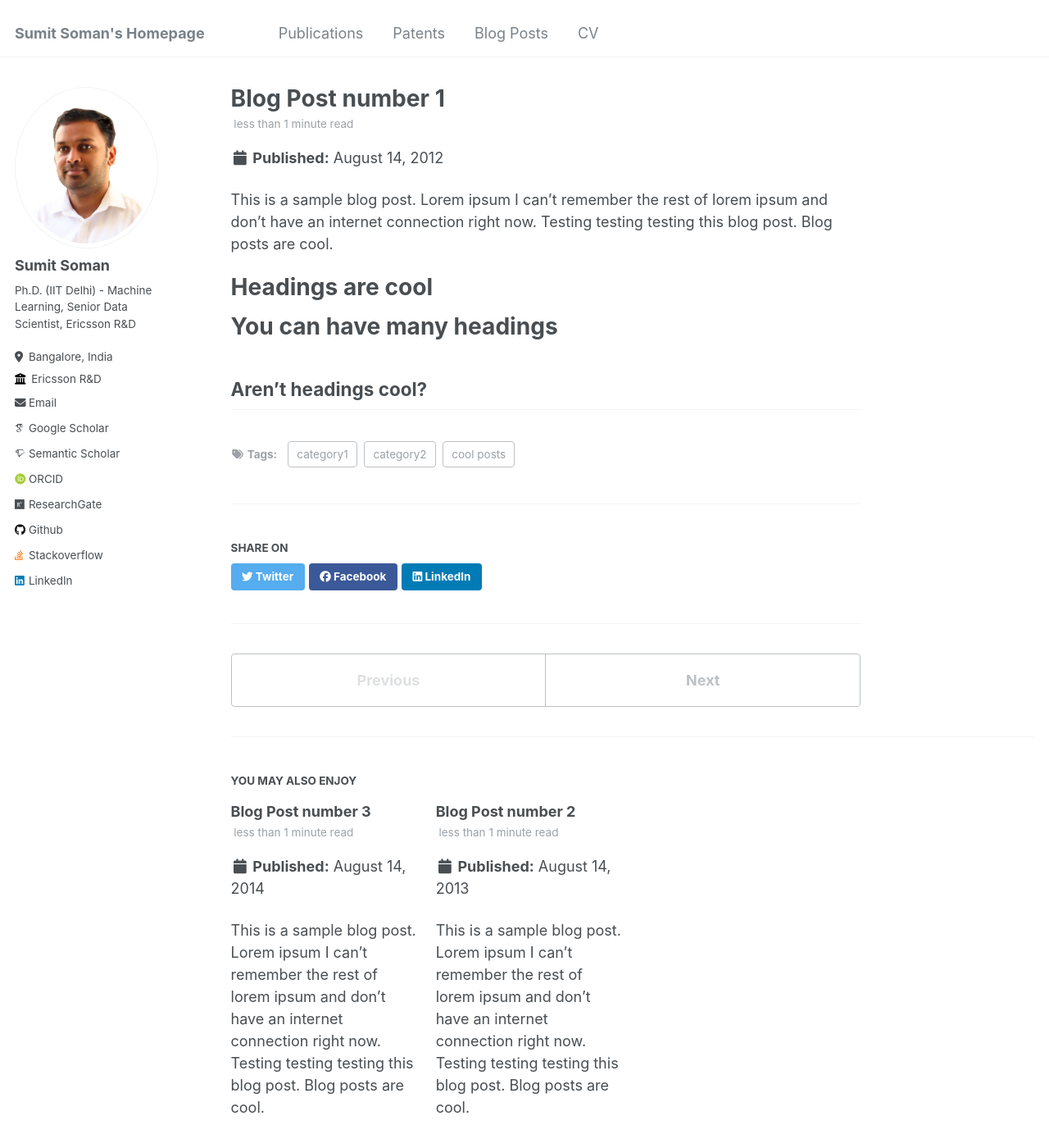
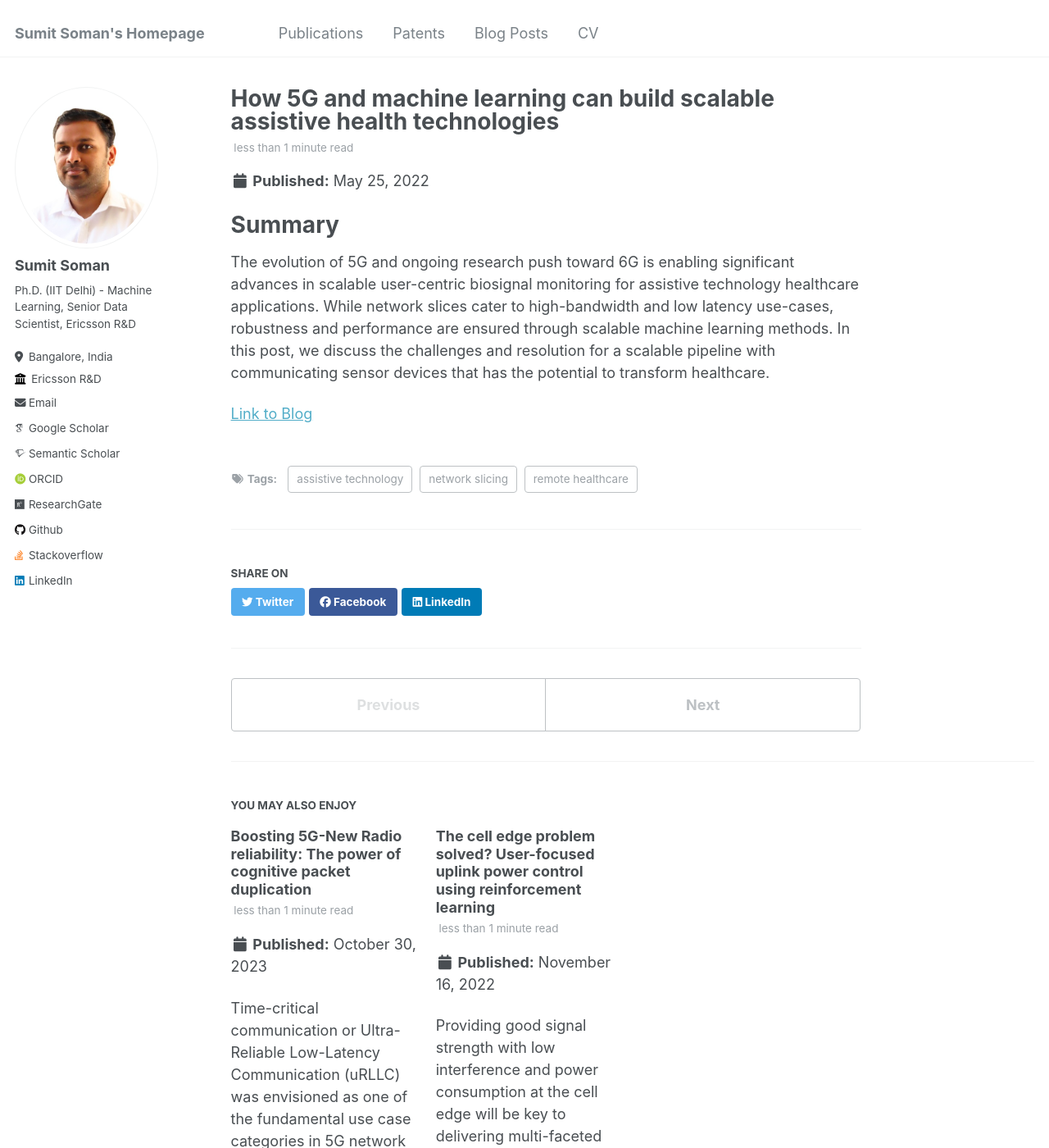
Before and after one commit to sumitsoman/sumitsoman.github.io, a Jekyll site: the page built from _posts/2012-08-14-blog-post-1.md, in a window 1280 px wide and 1400 px high. Shown: the whole window at 82% size. Built offline with Jekyll 4.4.1, drawn with Linux system fonts in a browser that asks for light colours; some web fonts are replaced; some of the changed text lies outside the part shown.

Commit message:
Updating blogs.

```diff
--- a/_posts/2012-08-14-blog-post-1.md
+++ b/_posts/2012-08-14-blog-post-1.md
@@ -1,20 +1,16 @@
 ---
-title: 'Blog Post number 1'
-date: 2012-08-14
-permalink: /posts/2012/08/blog-post-1/
+title: 'How 5G and machine learning can build scalable assistive health technologies'
+date: 2022-05-25
+permalink: "https://www.ericsson.com/en/blog/2022/5/5g-biosignals-assistive-technology"
 tags:
-  - cool posts
-  - category1
-  - category2
+  - remote healthcare
+  - assistive technology
+  - network slicing
 ---
 
-This is a sample blog post. Lorem ipsum I can't remember the rest of lorem ipsum and don't have an internet connection right now. Testing testing testing this blog post. Blog posts are cool.
+Summary
+=====
+The evolution of 5G and ongoing research push toward 6G is enabling significant advances in scalable user-centric biosignal monitoring for assistive technology healthcare applications. While network slices cater to high-bandwidth and low latency use-cases, robustness and performance are ensured through scalable machine learning methods. In this post, we discuss the challenges and resolution for a scalable pipeline with communicating sensor devices that has the potential to transform healthcare.
 
-Headings are cool
-======
 
-You can have many headings
-======
-
-Aren't headings cool?
-------
+[Link to Blog](https://www.ericsson.com/en/blog/2022/5/5g-biosignals-assistive-technology)
--- a/_posts/2013-08-14-blog-post-2.md
+++ b/_posts/2013-08-14-blog-post-2.md
@@ -1,20 +1,13 @@
 ---
-title: 'Blog Post number 2'
-date: 2013-08-14
-permalink: /posts/2013/08/blog-post-2/
+title: 'Boosting 5G-New Radio reliability: The power of cognitive packet duplication'
+date: 2023-10-30
+permalink: "https://www.ericsson.com/en/blog/2023/10/boosting-5g-new-radio-reliability-the-power-of-cognitive-packet-duplication"
 tags:
-  - cool posts
-  - category1
-  - category2
+  - URLLC
+  - Reinforcement Learning
+  - Telecom AI
 ---
 
-This is a sample blog post. Lorem ipsum I can't remember the rest of lorem ipsum and don't have an internet connection right now. Testing testing testing this blog post. Blog posts are cool.
+Time-critical communication or Ultra-Reliable Low-Latency Communication (uRLLC) was envisioned as one of the fundamental use case categories in 5G network architecture. Stringent requirements on latency and reliability might require several provisions, such as robust and duplicate transmission, a method where devices can access transmission resources without prior permission, and prescheduling. These provisions, while helping to achieve optimal performance, have an impact on resource utilization. We explore and discuss how a cognitive duplication approach could be used to find a trade-off between performance and resource utilization.
 
-Headings are cool
-======
-
-You can have many headings
-======
-
-Aren't headings cool?
-------
+[Link to Blog](https://www.ericsson.com/en/blog/2023/10/boosting-5g-new-radio-reliability-the-power-of-cognitive-packet-duplication)
--- a/_posts/2014-08-14-blog-post-3.md
+++ b/_posts/2014-08-14-blog-post-3.md
@@ -1,20 +1,13 @@
 ---
-title: 'Blog Post number 3'
-date: 2014-08-14
-permalink: /posts/2014/08/blog-post-3/
+title: 'The cell edge problem solved? User-focused uplink power control using reinforcement learning'
+date: 2022-11-16
+permalink: "https://www.ericsson.com/en/blog/2022/11/uplink-power-control-reinforcement-learning"
 tags:
-  - cool posts
-  - category1
-  - category2
+  - Power Control
+  - Reinforcement Learning
+  - Telecom AI
 ---
 
-This is a sample blog post. Lorem ipsum I can't remember the rest of lorem ipsum and don't have an internet connection right now. Testing testing testing this blog post. Blog posts are cool.
+Providing good signal strength with low interference and power consumption at the cell edge will be key to delivering multi-faceted quality of service for emerging 5G use cases. Below, we explore how uplink power control based on reinforcement learning can solve the cell edge problem.
 
-Headings are cool
-======
-
-You can have many headings
-======
-
-Aren't headings cool?
-------
+[Link to Blog](https://www.ericsson.com/en/blog/2022/11/uplink-power-control-reinforcement-learning)
```
